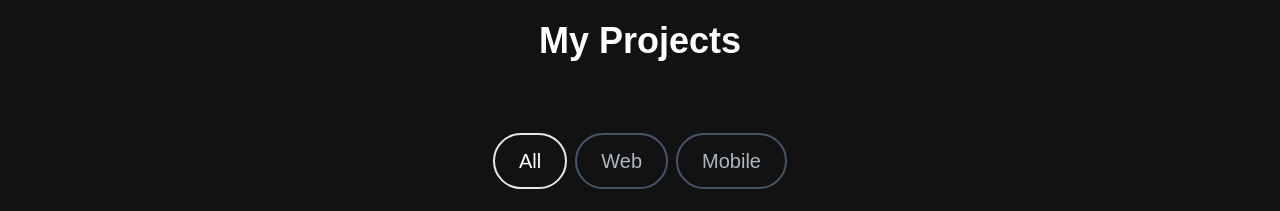
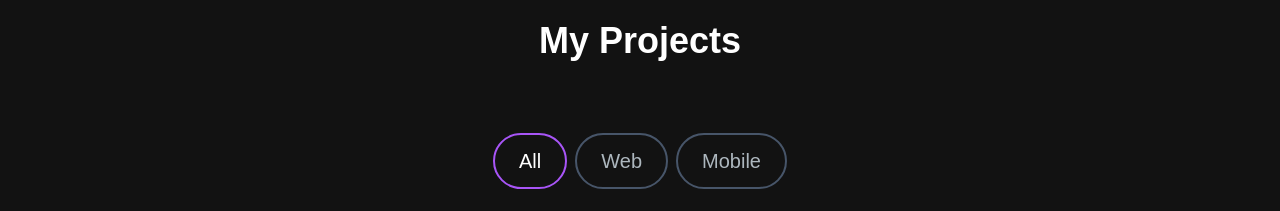
Before and after one commit to ErikoSyahPutra/Personal-Portfolio, a Next.js app: page / in a window 1280 px wide. Shown: the part 1380-1591 px from the top of the page. Built offline with nearby package versions, Linux system fonts and the light colour scheme.

Commit message:
Update: add color for background image and primary, secondary colors

```diff
--- a/tailwind.config.mjs
+++ b/tailwind.config.mjs
@@ -1,5 +1,6 @@
 /** @type {import('tailwindcss').Config} */
-export default {
+const colors = require("tailwindcss/colors");
+module.exports = {
   content: [
     "./src/pages/**/*.{js,ts,jsx,tsx,mdx}",
     "./src/components/**/*.{js,ts,jsx,tsx,mdx}",
@@ -7,10 +8,16 @@
   ],
   theme: {
     extend: {
-      colors: {
-        background: "var(--background)",
-        foreground: "var(--foreground)",
+      backgroundImage: {
+        "gradient-radial": "radial-gradient(var(--tw-gradient-stops))",
+        "gradient-conic":
+          "conic-gradient(from 180deg at 50% 50%, var(--tw-gradient-stops))",
       },
+    },
+    colors: {
+      ...colors,
+      primary: colors.purple,
+      secondary: colors.pink,
     },
   },
   plugins: [],
```
